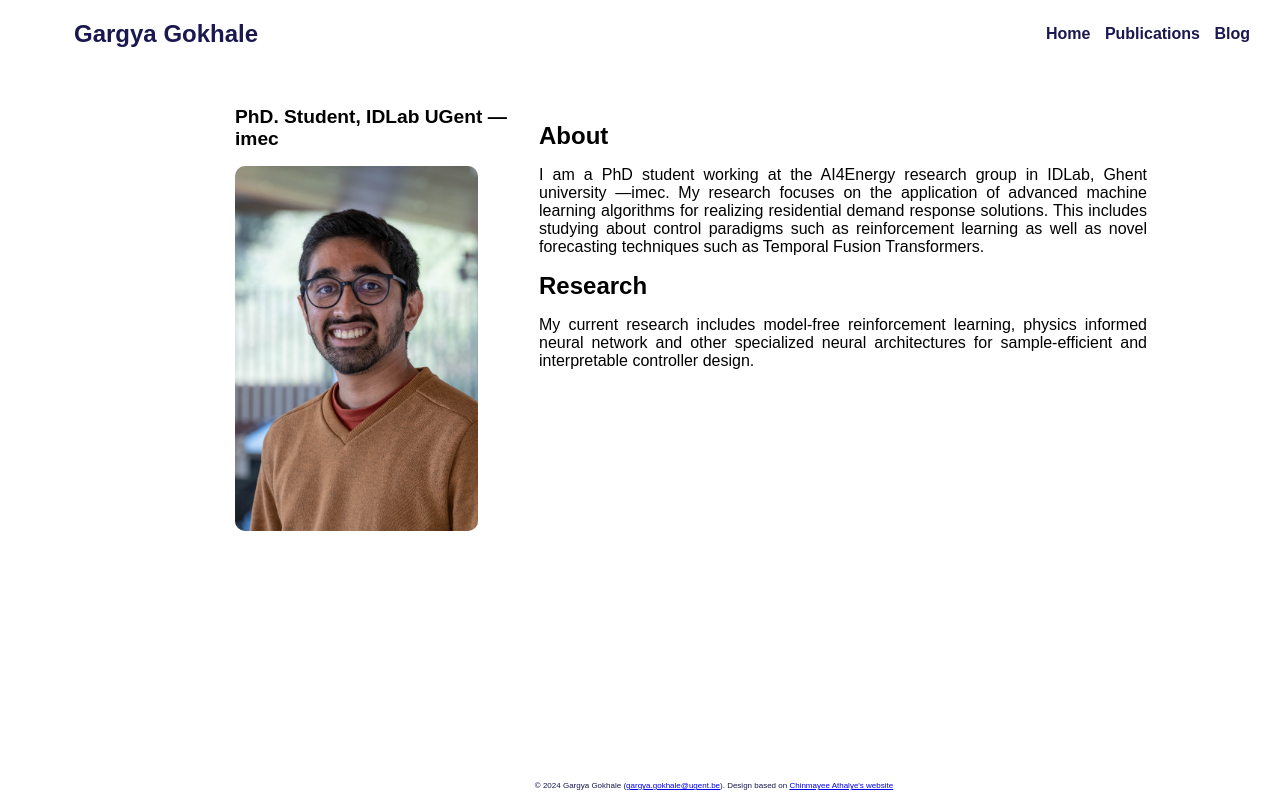
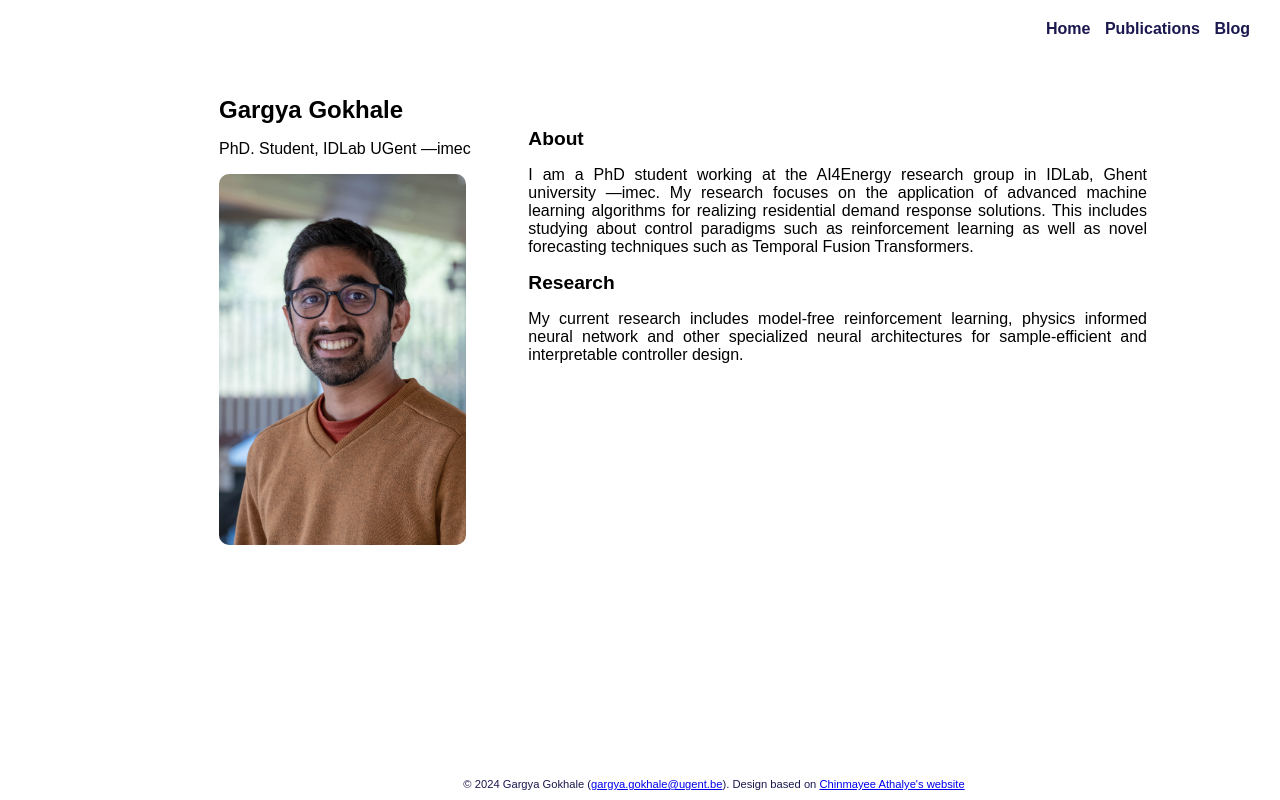
Before and after one commit to GargyaGokhale/GargyaGokhale.github.io, a plain HTML site: page index.html in a window 1280 px wide. Drawn offline with Linux system fonts and the light colour scheme.

Commit message:
last align

```diff
--- a/index.html
+++ b/index.html
@@ -9,7 +9,9 @@
 <body>
     <header>
         <div class="header-container">
-            <h1>Gargya Gokhale</h1>
+            <div>
+
+            </div>
             <nav>
                 <ul>
                     <li><a href="#home">Home</a></li>
@@ -25,9 +27,12 @@
 
         <section class="picture-section">
             <div class="basic-info">
-                <h2>
+                <h1>
+                    Gargya Gokhale
+                </h1>
+                <p>
                     PhD. Student, IDLab UGent &mdash;imec
-                </h2>
+                </p>
             </div>
 
             <div class="profile-image">
@@ -38,18 +43,18 @@
         </section>
 
         <section class="content-section">
-            <h1>
+            <h2>
                 About
-            </h1>
+            </h2>
             <p>
                 I am a PhD student working at the AI4Energy research group in IDLab, Ghent university &mdash;imec. My research focuses on the application of
                 advanced machine learning algorithms for realizing residential demand response solutions. This includes studying about control paradigms such
                 as reinforcement learning as well as novel forecasting techniques such as Temporal Fusion Transformers.
             </p>
 
-            <h1>
+            <h2>
                 Research
-            </h1>
+            </h2>
             <p>
                 My current research includes model-free reinforcement learning, physics informed neural network and
                 other specialized neural architectures for sample-efficient and interpretable controller design.
--- a/style.css
+++ b/style.css
@@ -65,7 +65,7 @@ footer {
     position: fixed;
     bottom: 0;
     width: 100%;
-    font-size: 0.5rem;
+    font-size: 0.7rem;
 }
 
 /* ------------------------------- CONTAINERS ------------------------------- */
@@ -87,7 +87,7 @@ footer {
   /* remaining sections take up 67% of the screen */
 .content-section {
     flex: 2;
-    padding-top: 2rem;
+    padding-top: 3rem;
 }
 
 /* when viewing on smaller screens p to 768px (typical tablet and mobile sizes),
@@ -114,7 +114,7 @@ footer {
 
 /* ------------------------------- Profile --------------------------------- */
 .picture-section {
-    margin-left: 3em;
+    margin-left: 2em;
     text-align: left;
 }
 
@@ -130,7 +130,7 @@ footer {
 }
 
 .social-links {
-    margin-left: 3rem;
+    margin-left: 2rem;
   }
 
 /* ------------------------------- Icons ------------------------------- */
```
